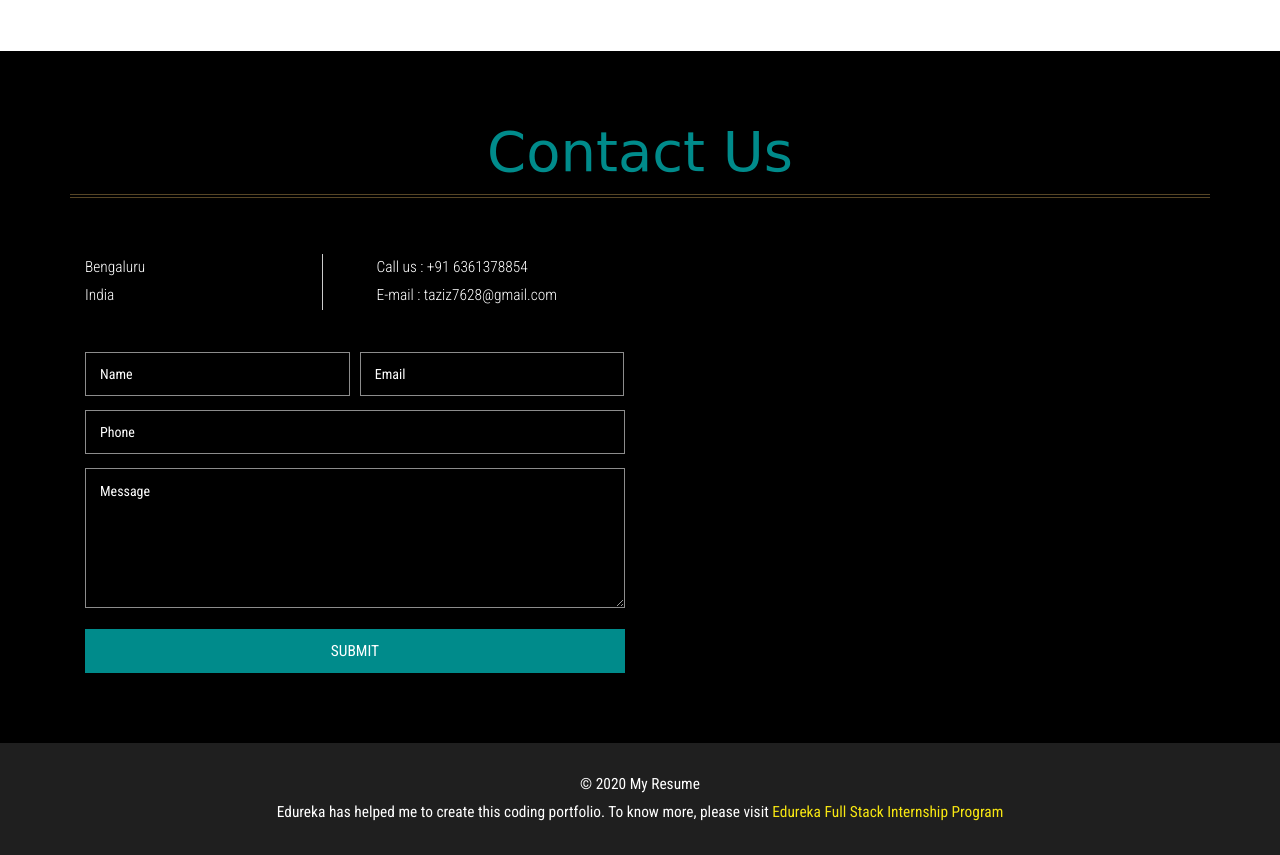
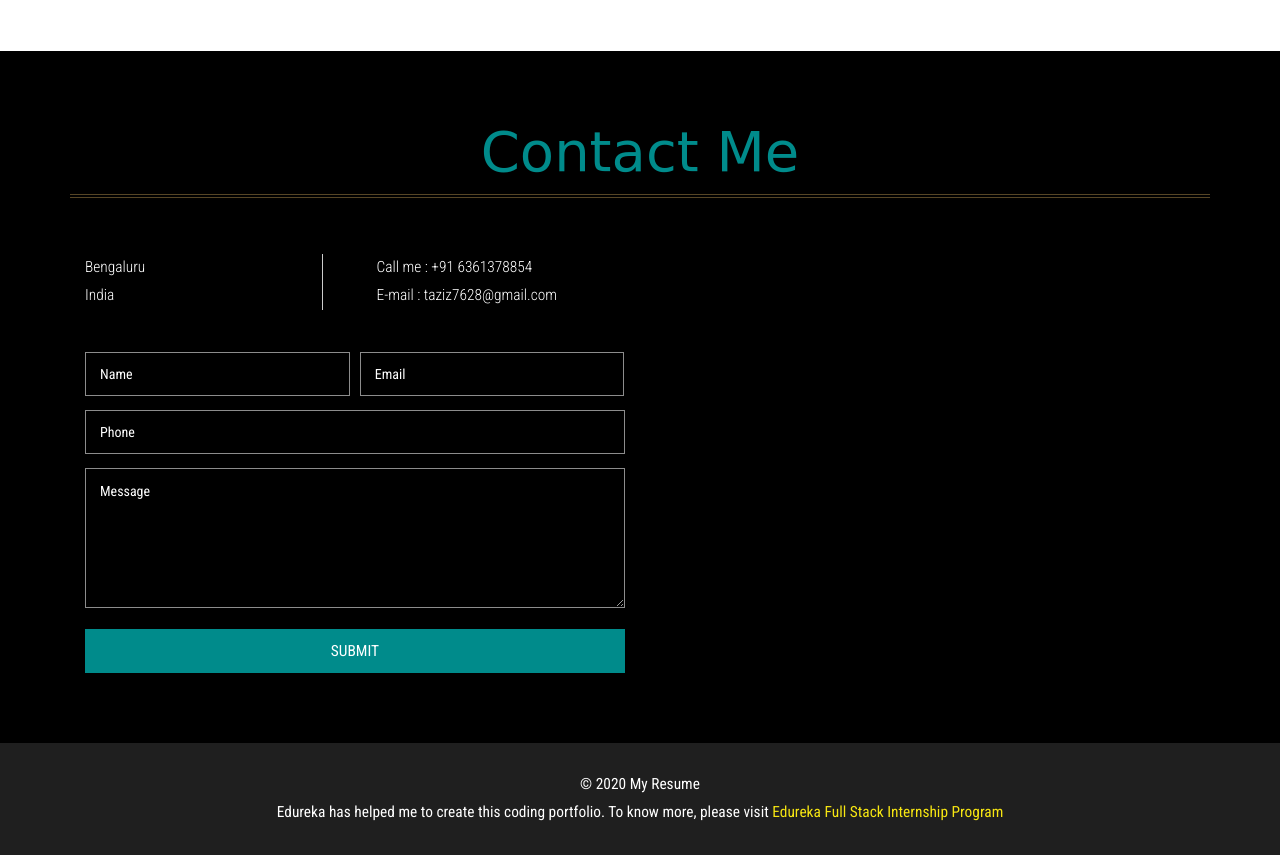
Before and after one commit to tariqaziz123/Portfolio, a plain HTML site: page index.html in a window 1280 px wide. Shown: the part 4220-5075 px from the top of the page. Drawn offline with Linux system fonts and the light colour scheme; a web font is replaced by a local one.

Commit message:
Portfolio1

```diff
--- a/index.html
+++ b/index.html
@@ -384,14 +384,14 @@
 	<!--contact -->
 	<div class="welcome contact" id="contact">
 		<div class="container">
-			<h3 class="title">Contact Us</h3>
+			<h3 class="title">Contact Me</h3>
 			<div class="contact-row">
 				<div class="col-md-6 contact-right">
 					<div class="address-left">
 						<p>Bengaluru<br> India </p>
 					</div>
 					<div class="address-right">
-						<p>Call us : +91 6361378854 </p>
+						<p>Call me : +91 6361378854 </p>
 						<p>E-mail : <a href="mailto:taziz7628@gmail.com">taziz7628@gmail.com</a></p>
 					</div>
 					<div class="clearfix"></div>
```
